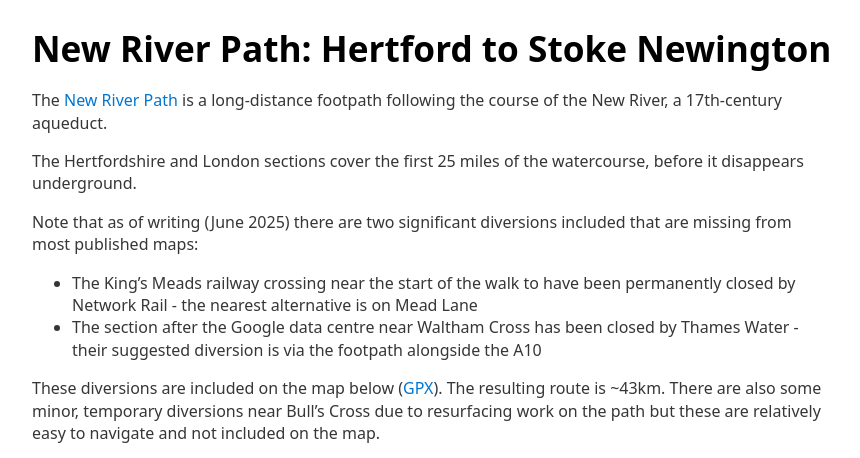
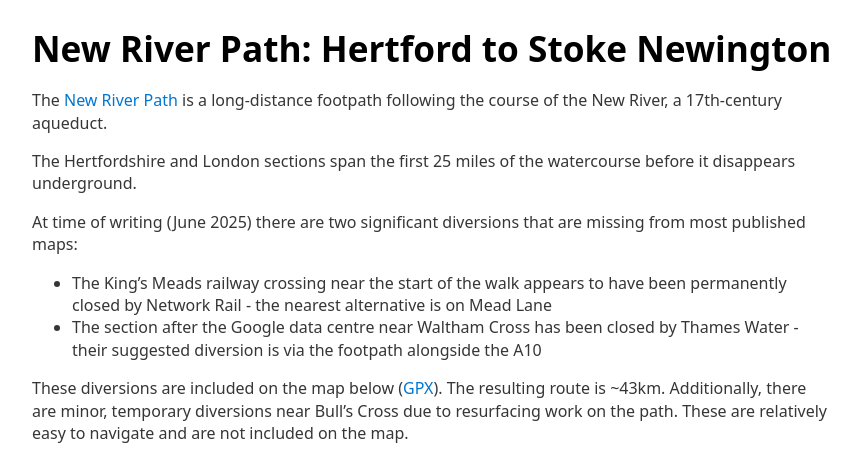
Before and after one commit to mrw34/mrw34.github.com, a Jekyll site: the page built from _posts/2025-06-11-new-river-path.md, in a window 1280 px wide, cut to the strip 0-458 px from the top of the page. Shown: the whole strip, without its empty margins (208-1068 px from the left). Built offline with Jekyll 4.4.1, drawn with Linux system fonts in a browser that asks for light colours; comment, search, counter and statistics services are not loaded.

Commit message:
Update 2025-06-11-new-river-path.md

```diff
--- a/_posts/2025-06-11-new-river-path.md
+++ b/_posts/2025-06-11-new-river-path.md
@@ -4,12 +4,12 @@ title: "New River Path: Hertford to Stoke Newington"
 
 The [New River Path](https://en.wikipedia.org/wiki/New_River_Path) is a long-distance footpath following the course of the New River, a 17th-century aqueduct.
 
-The Hertfordshire and London sections cover the first 25 miles of the watercourse, before it disappears underground.
+The Hertfordshire and London sections span the first 25 miles of the watercourse before it disappears underground.
 
-Note that as of writing (June 2025) there are two significant diversions included that are missing from most published maps:
-- The King's Meads railway crossing near the start of the walk to have been permanently closed by Network Rail - the nearest alternative is on Mead Lane
+At time of writing (June 2025) there are two significant diversions that are missing from most published maps:
+- The King's Meads railway crossing near the start of the walk appears to have been permanently closed by Network Rail - the nearest alternative is on Mead Lane
 - The section after the Google data centre near Waltham Cross has been closed by Thames Water - their suggested diversion is via the footpath alongside the A10
 
-These diversions are included on the map below ([GPX](<New River Path.gpx>)). The resulting route is ~43km. There are also some minor, temporary diversions near Bull's Cross due to resurfacing work on the path but these are relatively easy to navigate and not included on the map.
+These diversions are included on the map below ([GPX](<New River Path.gpx>)). The resulting route is ~43km. Additionally, there are minor, temporary diversions near Bull’s Cross due to resurfacing work on the path. These are relatively easy to navigate and are not included on the map.
 
 <iframe src="https://www.google.com/maps/d/embed?mid=1C9THgmzy_Tp1xyrIMLO6D_TnSrF_9SQ" width="640" height="480"></iframe>
```
